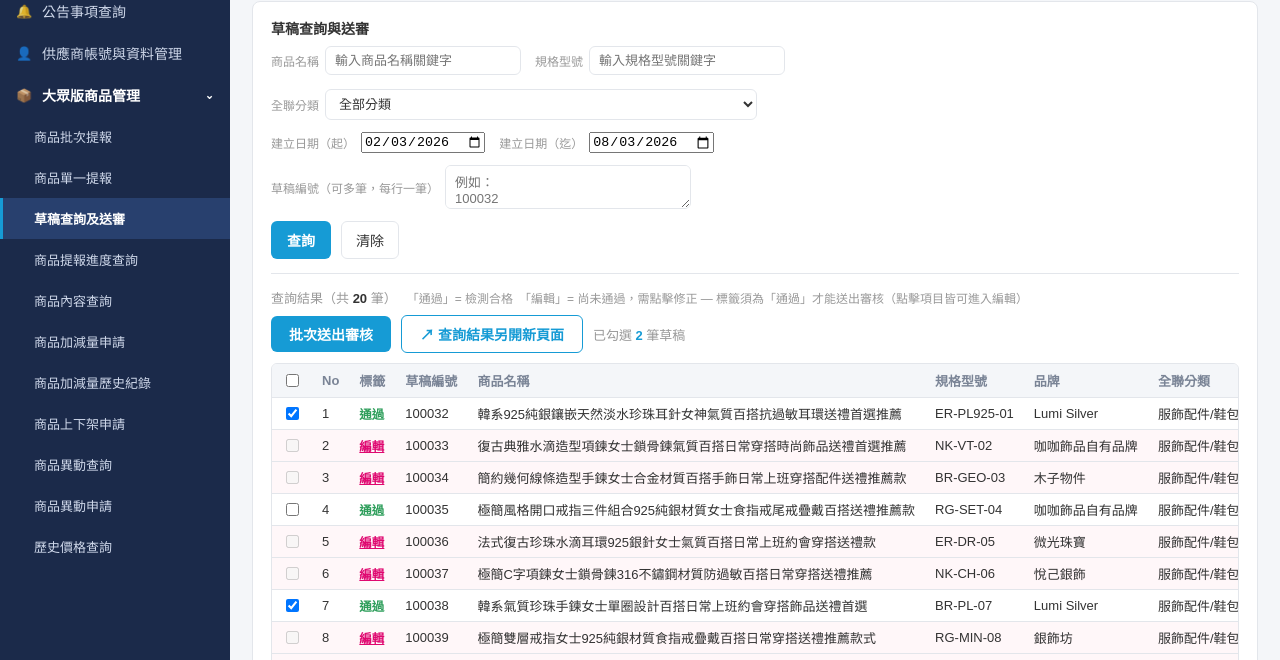
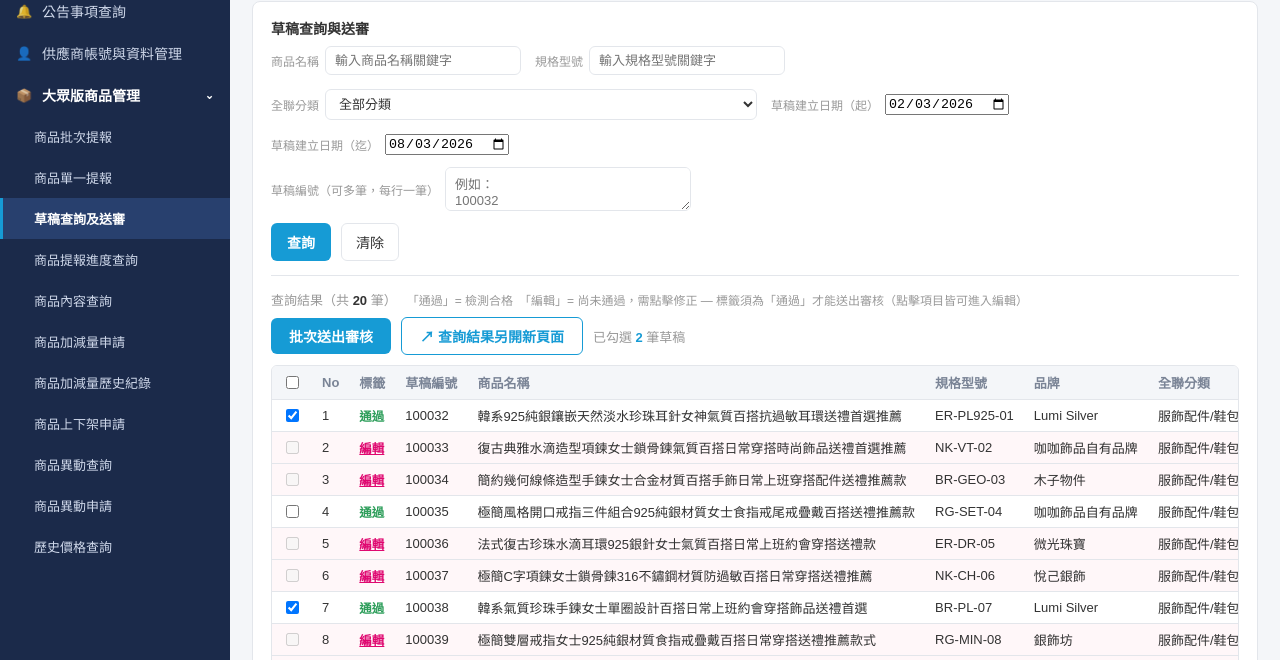
Before and after one commit to chimoon168/BatchForNewProduct, a plain HTML site: page 草稿查詢與送審_大眾.html in a window 1280 px wide. Shown: the part 122-782 px from the top of the page. Drawn offline with Linux system fonts and the light colour scheme.

Commit message:
Add files via upload

```diff
--- a/草稿查詢與送審_大眾.html
+++ b/草稿查詢與送審_大眾.html
@@ -247,10 +247,8 @@
               <option>服飾配件/鞋包&gt;流行飾品/包類/傘類&gt;髮飾&gt;邊夾_77010401</option>
             </select>
           </div>
-        </div>
-        <div class="filter-bar">
-          <div class="fld"><label>建立日期（起）</label><input type="date" value="2026-02-03"></div>
-          <div class="fld"><label>建立日期（迄）</label><input type="date" value="2026-08-03"></div>
+          <div class="fld"><label>草稿建立日期（起）</label><input type="date" value="2026-02-03"></div>
+          <div class="fld"><label>草稿建立日期（迄）</label><input type="date" value="2026-08-03"></div>
         </div>
         <div class="filter-bar">
           <div class="fld" style="flex:1;max-width:420px;">
```
Also changed, not shown: 商品批次提報.html (+2 -2 lines), 批次申請全聯貨號.html (+2 -2 lines).
